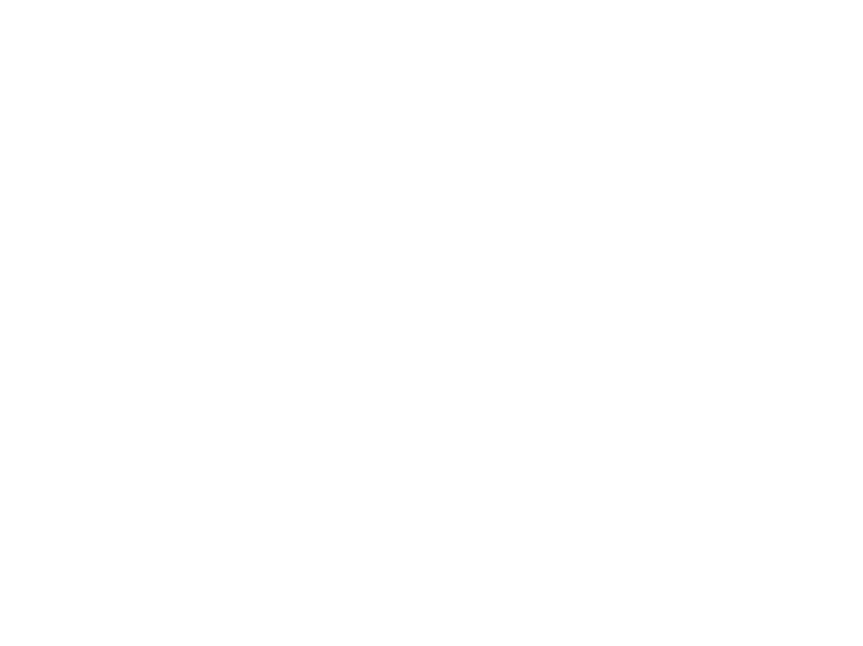
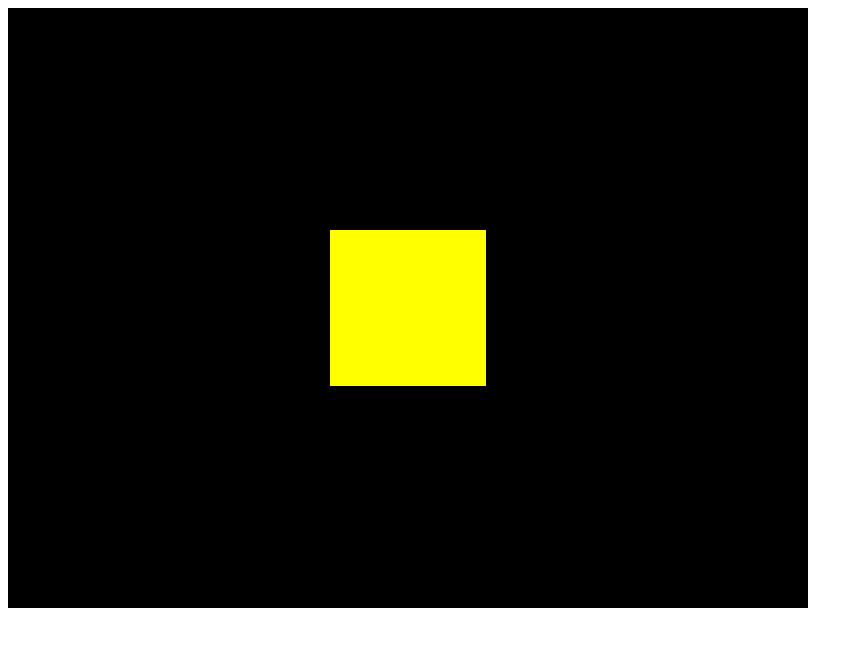
Before and after one commit to Suanya/BCSC_ThreeJs, a plain HTML site: page 03_BasicScence/exercise/index.html in a window 1280 px wide. Shown: the whole page, without its empty margins (0-863 px from the left). Drawn offline with Linux system fonts and the light colour scheme.

Commit message:
Base
Scene

```diff
--- a/03_BasicScence/exercise/index.html
+++ b/03_BasicScence/exercise/index.html
@@ -5,6 +5,9 @@
     <title>EyeWant BaseCamp</title>
 </head>
 <body>
-<script src="./script.js" </script>
+<canvas class = "webgl"></canvas>
+<script src="./three.min.js"></script>
+<script src="./script.js"></script>
+
 </body>
 </html>
--- a/03_BasicScence/exercise/script.js
+++ b/03_BasicScence/exercise/script.js
@@ -1 +1,28 @@
-console.log('Hell Rider')
+// Scene
+const scene = new THREE.Scene()
+
+// cube
+const geometry = new THREE.BoxGeometry(1, 1, 1)
+const material = new THREE.MeshBasicMaterial({ color: 0xffff00 })
+const mesh = new THREE.Mesh(geometry, material)
+scene.add(mesh)
+
+// Sizes
+const sizes = {
+    width: 800,
+    height: 600
+}
+
+// Camera
+const camera = new THREE.PerspectiveCamera(75,sizes.width / sizes.height )
+camera.position.z = 3
+scene.add(camera)
+
+// Renderer
+const canvas = document.querySelector('canvas.webgl')
+console.log(canvas)
+const renderer = new THREE.WebGLRenderer({
+    canvas: canvas
+})
+renderer.setSize(sizes.width, sizes.height)
+renderer.render(scene, camera)
```
